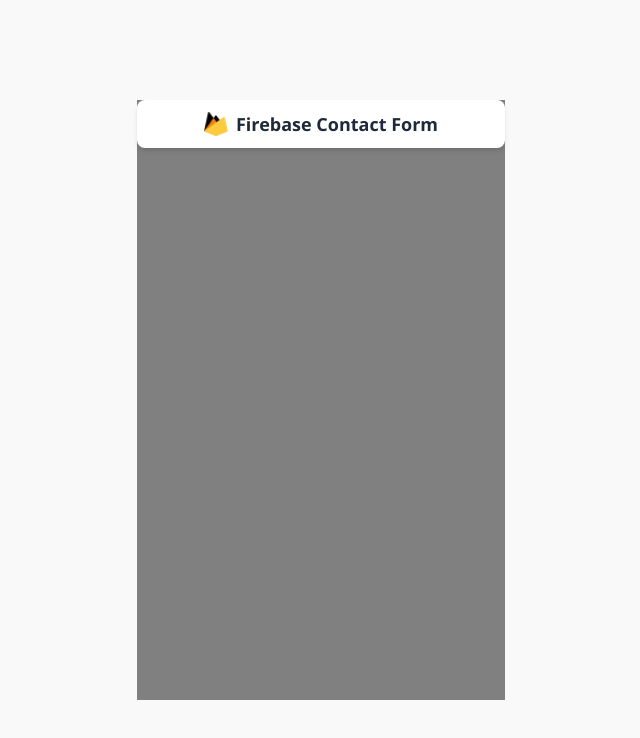
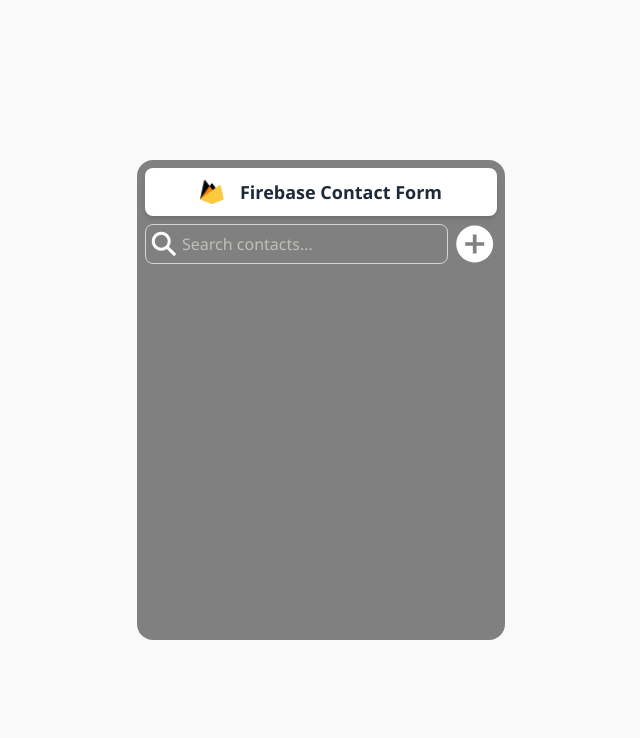
Before and after one commit to hassanalitahir71/Firebase-form, a React (Vite) app in the folder app/: page / in a window 1280 px wide. Shown: the top 738 px of the page, without its empty margins (319-959 px from the left). Built offline with nearby package versions, Linux system fonts and the light colour scheme; no server answers; the database is empty.

Commit message:
feat: integrate Firebase and add contact input UI

```diff
--- a/app/package.json
+++ b/app/package.json
@@ -11,8 +11,10 @@
   },
   "dependencies": {
     "@tailwindcss/vite": "^4.1.18",
+    "firebase": "^12.9.0",
     "react": "^19.2.0",
     "react-dom": "^19.2.0",
+    "react-icons": "^5.5.0",
     "tailwindcss": "^4.1.18"
   },
   "devDependencies": {
--- a/app/src/App.jsx
+++ b/app/src/App.jsx
@@ -1,13 +1,48 @@
-import React from 'react'
-import NavBar from './components/NavBar'
-import './App.css'
+import React, { useEffect } from "react";
+import { useState } from "react";
+import NavBar from "./components/NavBar";
+import { IoSearchSharp } from "react-icons/io5";
+import { IoMdAddCircle } from "react-icons/io";
+import { collection } from "firebase/firestore";
+import { db } from "./config/firebase";
+import { getDocs } from "firebase/firestore";
+import "./App.css";
 function App() {
+  const [contacts, setContacts] = useState([]);
+  useEffect(() => {
+    const fetchContacts = async () => {
+      try {
+        const contactSRef = collection(db, "contacts");
+        const snapshot = await getDocs(contactSRef);
+        const contactsData = snapshot.docs.map((doc) => ({
+          id: doc.id,
+          ...doc.data(),
+        }));
+        setContacts(contactsData);
+        console.log(contactsData);
+      } catch (error) {
+        console.error("Error fetching contacts:", error);
+      }
+    };
+    fetchContacts();
+  }, []);
+
   return (
-   <div className="bg-mint-500 h-150 w-92 p-4 flex flex-col items-center  ">
+    <div className="bg-mint-500 flex h-120 w-92 flex-col items-center rounded-2xl p-2">
       <NavBar />
-
+      <div className="flex w-full items-center gap-1 py-1">
+        <div className="mt- align-center relative flex w-80 justify-center rounded-lg">
+          <IoSearchSharp className="absolute top-1/2 left-1 -translate-y-1/2 text-3xl text-white" />
+          <input
+            type="text"
+            placeholder="Search contacts..."
+            className="h-10 w-full rounded-lg border border-gray-300 p-2 pl-9 text-amber-50 focus:outline-none"
+          />
+        </div>
+        <IoMdAddCircle className="cursor-pointer text-5xl text-white" />
+      </div>
     </div>
-  )
+  );
 }
 
-export default App
+export default App;
--- a/app/src/components/NavBar.jsx
+++ b/app/src/components/NavBar.jsx
@@ -4,7 +4,7 @@ import logo from '../assets/logos_firebase.png'
 function NavBar() {
   return (
 
-    <div className="bg-white w-full h-12 flex items-center justify-center gap-2 shadow-md rounded-lg">
+    <div className="bg-white w-88  h-12 flex items-center justify-center gap-4 shadow-md rounded-lg">
       <img src={logo} alt="firebase-logo" className="w-6 h-6" />
       <h1 className="text-lg font-bold text-gray-800">Firebase Contact Form</h1>
     </div>
--- /dev/null
+++ b/app/src/config/firebase.js
@@ -0,0 +1,19 @@
+// Import the functions you need from the SDKs you need
+import { initializeApp } from "firebase/app";
+import { getFirestore } from "firebase/firestore";
+// TODO: Add SDKs for Firebase products that you want to use
+// https://firebase.google.com/docs/web/setup#available-libraries
+
+// Your web app's Firebase configuration
+const firebaseConfig = {
+  apiKey: "AIzaSyDe0qsKy_iky8XfS6oJ0PpnNrYshSJrySs",
+  authDomain: "vite-contact-481a1.firebaseapp.com",
+  projectId: "vite-contact-481a1",
+  storageBucket: "vite-contact-481a1.firebasestorage.app",
+  messagingSenderId: "792007173909",
+  appId: "1:792007173909:web:3d4577a55e5d3412b2eb1c"
+};
+
+// Initialize Firebase
+const app = initializeApp(firebaseConfig);
+export const db = getFirestore(app);
--- a/app/src/index.css
+++ b/app/src/index.css
@@ -3,11 +3,7 @@
 @theme {
   --color-mint-500: gray;
 }
-*{
-  margin: 0;
-  padding: 0;
-  box-sizing: border-box;
-}
+
 body {
   font-family: 'Segoe UI', Tahoma, Geneva, Verdana, sans-serif;
   background-color: #f9f9f9;
```
Also changed, not shown: 1 other file (tests, documents, lock files or other folders).
